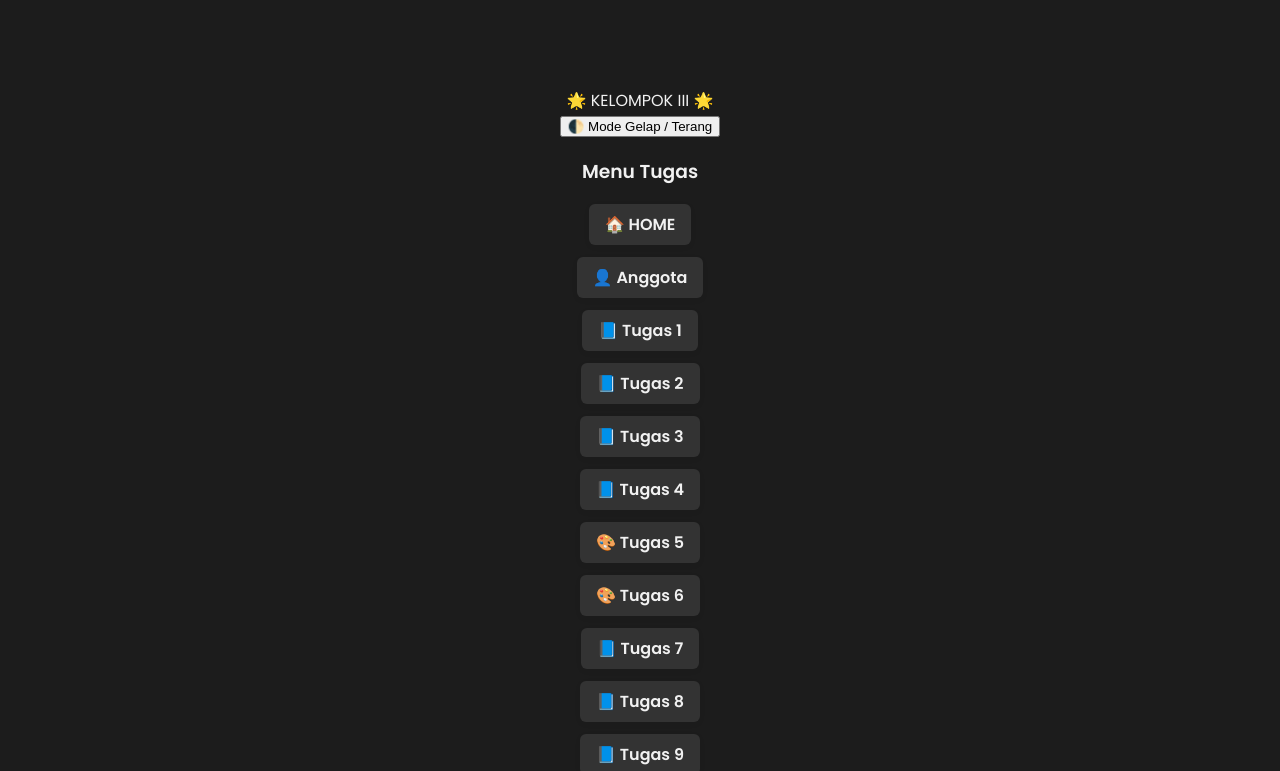
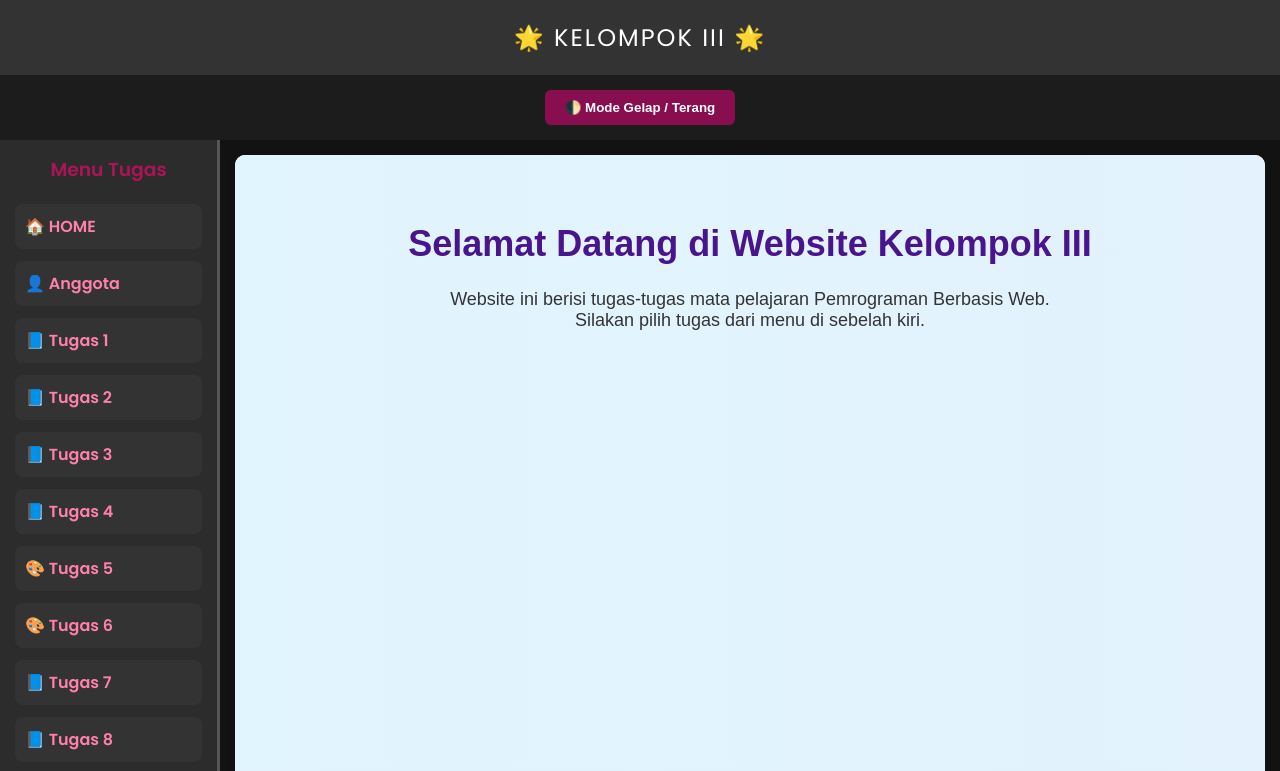
Before and after one commit to Ardinnn/pemograman-web, a plain HTML site: page index.html in a window 1280 px wide. Both pictures are taken after a click on the button "🌓 Mode Gelap / Terang". Shown: the top 771 px of the page. Drawn offline with Linux system fonts and the light colour scheme.

Commit message:
Update latihan.css

```diff
--- a/latihan.css
+++ b/latihan.css
@@ -1,47 +1,87 @@
-body {
-  background: linear-gradient(120deg, #f8bbd0, #fce4ec);
-  font-family: 'Poppins', sans-serif;
-  color: #333;
-  text-align: center;
-  padding: 80px 20px 40px;
-  animation: fadeIn 1.2s ease-out;
+/* Reset dasar */
+* {
+  margin: 0;
+  padding: 0;
+  box-sizing: border-box;
+  transition: all 0.3s ease;
 }
 
-@keyframes fadeIn {
-  from {
-    opacity: 0;
-    transform: translateY(20px);
-  }
-  to {
-    opacity: 1;
-    transform: translateY(0);
-  }
+body {
+  font-family: 'Poppins', sans-serif;
+  background: linear-gradient(to right, #f8bbd0, #fce4ec);
+  color: #333;
+  min-height: 100vh;
+  display: flex;
+  flex-direction: column;
 }
 
-h1 {
-  font-size: 40px;
-  color: #880e4f;
-  text-shadow: 2px 2px 6px rgba(0,0,0,0.1);
-  margin-bottom: 20px;
-  transition: transform 0.3s ease, letter-spacing 0.3s;
+header {
+  background-color: #880e4f;
+  color: white;
+  padding: 20px;
+  text-align: center;
+  font-size: 24px;
+  letter-spacing: 2px;
 }
 
-h1:hover {
-  transform: scale(1.03);
-  letter-spacing: 1px;
+.toggle-mode {
+  text-align: center;
+  margin: 15px;
 }
 
-p {
-  font-size: 18px;
-  color: #555;
-  max-width: 800px;
-  margin: 0 auto 20px;
-  line-height: 1.6;
+.toggle-mode button {
+  padding: 10px 20px;
+  background-color: #4a148c;
+  color: white;
+  border: none;
+  border-radius: 6px;
+  cursor: pointer;
+  font-weight: bold;
+}
+
+.toggle-mode button:hover {
+  background-color: #6a1b9a;
+}
+
+.container {
+  display: flex;
+  flex: 1;
+  min-height: 0;
+}
+
+.sidebar {
+  width: 220px;
+  background-color: #fce4ec;
+  border-right: 3px solid #f48fb1;
+  padding: 15px;
+  overflow-y: auto;
+}
+
+.content {
+  flex: 1;
+  background-color: #fff0f6;
+  padding: 15px;
+  overflow: hidden;
+}
+
+iframe {
+  width: 100%;
+  height: 100%;
+  border: none;
+  border-radius: 10px;
+  background-color: white;
+  box-shadow: 0px 4px 8px rgba(0,0,0,0.1);
+}
+
+h3 {
+  text-align: center;
+  color: #ad1457;
+  margin-bottom: 20px;
 }
 
 ul {
   list-style: none;
-  padding-left: 0;
+  padding: 0;
 }
 
 ul li {
@@ -49,42 +89,80 @@ ul li {
 }
 
 ul li a {
-  display: inline-block;
-  font-weight: 600;
-  color: #880e4f;
+  display: block;
+  background-color: #f8bbd0;
+  color: #4a148c;
+  padding: 10px;
   text-decoration: none;
-  background-color: #f8bbd0;
-  padding: 8px 16px;
-  border-radius: 6px;
-  box-shadow: 0 2px 6px rgba(0,0,0,0.05);
-  transition: all 0.3s ease;
+  font-weight: bold;
+  border-radius: 8px;
 }
 
 ul li a:hover {
   background-color: #f06292;
-  color: #fff;
+  color: white;
+  transform: translateX(5px);
+}
+
+/* Animasi menu aktif */
+ul li a.active {
+  background-color: #d81b60;
+  color: white;
   transform: scale(1.05);
 }
 
-/* DARK MODE */
+/* Responsive */
+@media (max-width: 768px) {
+  .container {
+    flex-direction: column;
+  }
+
+  .sidebar {
+    width: 100%;
+    border-right: none;
+    border-bottom: 3px solid #f48fb1;
+  }
+
+  .content {
+    height: 60vh;
+  }
+}
+
+/* Dark Mode */
 .dark-mode {
   background: #1c1c1c;
   color: #f1f1f1;
 }
 
-.dark-mode h1 {
-  color: #f06292;
+.dark-mode header {
+  background-color: #333;
+  color: white;
 }
 
-.dark-mode p {
-  color: #ccc;
+.dark-mode .sidebar {
+  background-color: #2c2c2c;
+  border-color: #555;
+}
+
+.dark-mode .content {
+  background-color: #121212;
 }
 
 .dark-mode ul li a {
   background-color: #333;
-  color: #f1f1f1;
+  color: #ff80ab;
 }
 
 .dark-mode ul li a:hover {
-  background-color: #555;
+  background-color: #ff4081;
+  color: white;
 }
+
+.dark-mode .toggle-mode button {
+  background-color: #880e4f;
+  color: white;
+}
+
+.dark-mode .toggle-mode button:hover {
+  background-color: #ad1457;
+}
```
